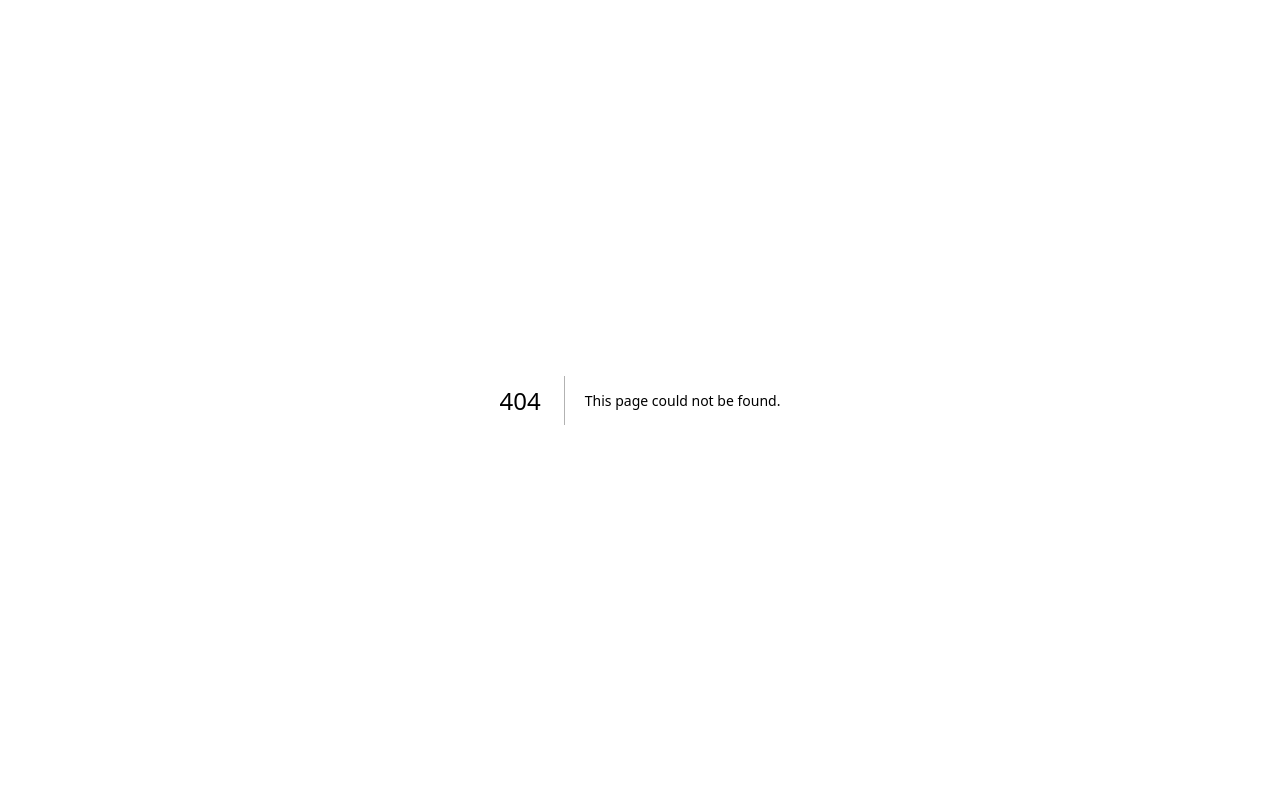
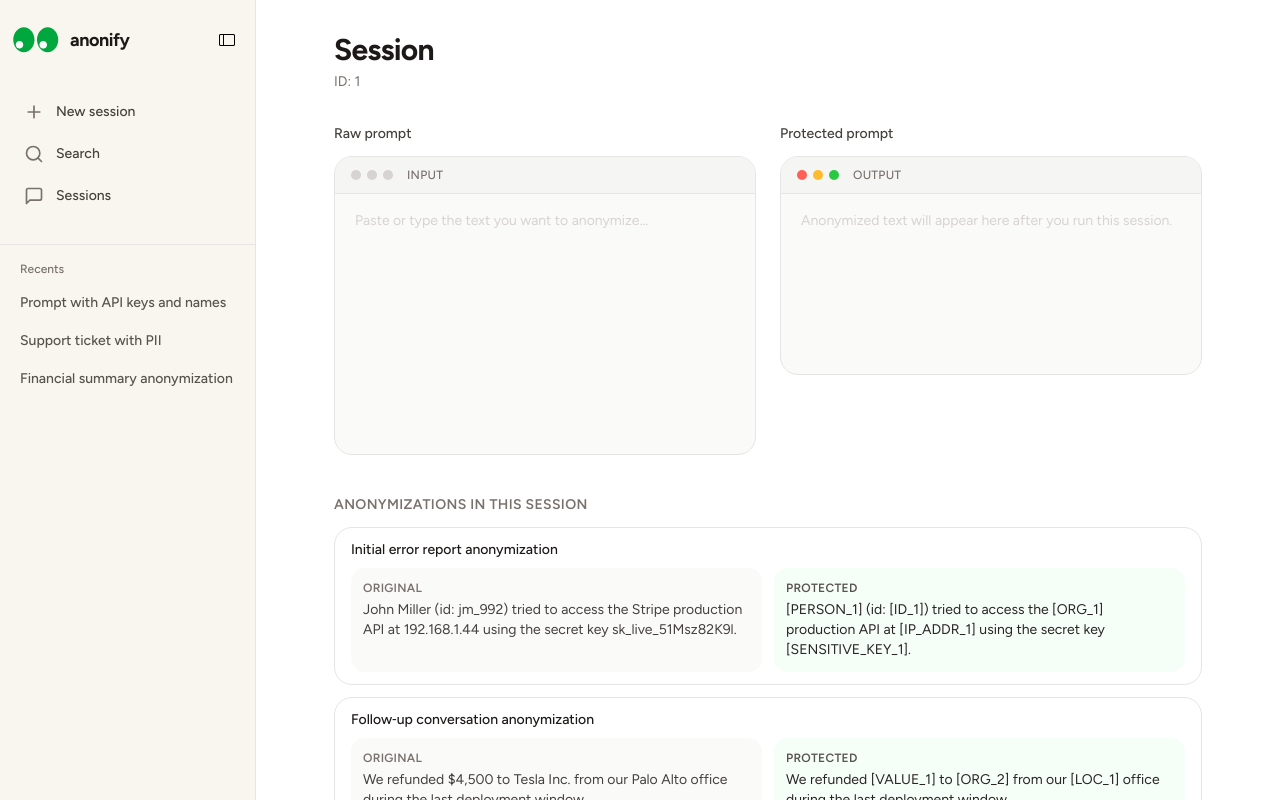
Before and after one commit to steph-crown/anonify, a Next.js app: page /sessions/1 in a window 1280 px wide. Before the commit this address had no page. Built offline with nearby package versions, Linux system fonts and the light colour scheme.

Commit message:
Create new session page

```diff
--- /dev/null
+++ b/app/(dashboard)/new/page.tsx
@@ -0,0 +1,5 @@
+import { SessionPage } from "@/components/session-page";
+
+export default function NewSessionPage() {
+  return <SessionPage isNew anonymizations={[]} />;
+}
--- /dev/null
+++ b/app/(dashboard)/sessions/[id]/page.tsx
@@ -0,0 +1,34 @@
+import { SessionPage } from "@/components/session-page";
+
+const mockAnonymizations = [
+  {
+    id: "a1",
+    title: "Initial error report anonymization",
+    original:
+      "John Miller (id: jm_992) tried to access the Stripe production API at 192.168.1.44 using the secret key sk_live_51Msz82K9l.",
+    protectedText:
+      "[PERSON_1] (id: [ID_1]) tried to access the [ORG_1] production API at [IP_ADDR_1] using the secret key [SENSITIVE_KEY_1].",
+  },
+  {
+    id: "a2",
+    title: "Follow‑up conversation anonymization",
+    original:
+      "We refunded $4,500 to Tesla Inc. from our Palo Alto office during the last deployment window.",
+    protectedText:
+      "We refunded [VALUE_1] to [ORG_2] from our [LOC_1] office during the last deployment window.",
+  },
+];
+
+export default function SessionDetailPage({
+  params,
+}: {
+  params: { id: string };
+}) {
+  return (
+    <SessionPage
+      sessionId={params.id}
+      anonymizations={mockAnonymizations}
+      isNew={false}
+    />
+  );
+}
--- a/app/(dashboard)/sessions/page.tsx
+++ b/app/(dashboard)/sessions/page.tsx
@@ -36,7 +36,7 @@ export default function SessionsPage() {
           Sessions
         </h1>
         <Link
-          href="/"
+          href="/new"
           className="inline-flex items-center gap-2 rounded-full bg-stone-900 px-4 py-2.5 text-sm font-semibold text-[#F5F0E5] transition-colors hover:bg-stone-800"
         >
           <svg
--- a/components/dashboard-sidebar.tsx
+++ b/components/dashboard-sidebar.tsx
@@ -17,9 +17,18 @@ import {
 } from "@/components/ui/command"
 
 const recents = [
-  "Prompt with API keys and names",
-  "Support ticket with PII",
-  "Financial summary anonymization",
+  {
+    id: "1",
+    title: "Prompt with API keys and names",
+  },
+  {
+    id: "2",
+    title: "Support ticket with PII",
+  },
+  {
+    id: "3",
+    title: "Financial summary anonymization",
+  },
 ]
 
 type DashboardSidebarProps = {
@@ -92,7 +101,7 @@ export function DashboardSidebar({
 
         <nav className="flex flex-col gap-0.5 p-3">
           <Link
-            href="/sessions"
+            href="/new"
             className={`flex items-center rounded-lg py-2.5 text-stone-700 transition-colors hover:bg-stone-200/60 hover:text-stone-900 ${
               isCollapsed ? "justify-center px-0" : "gap-3 px-3"
             }`}
@@ -172,13 +181,13 @@ export function DashboardSidebar({
             </h3>
 
             <ul className="flex-1 space-y-0.5 overflow-y-auto px-2">
-              {recents.map((title) => (
-                <li key={title}>
+              {recents.map((item) => (
+                <li key={item.id}>
                   <Link
-                    href="/sessions"
+                    href={`/sessions/${item.id}`}
                     className="block truncate rounded-lg px-3 py-2 text-sm text-stone-600 transition-colors hover:bg-stone-200/60 hover:text-stone-900 font-medium"
                   >
-                    {title}
+                    {item.title}
                   </Link>
                 </li>
               ))}
@@ -204,16 +213,16 @@ export function DashboardSidebar({
             </CommandGroup>
             <CommandSeparator />
             <CommandGroup heading="Sessions">
-              {recents.map((title) => (
+              {recents.map((item) => (
                 <CommandItem
-                  key={title}
-                  value={title}
+                  key={item.id}
+                  value={item.title}
                   onSelect={() => {
-                    globalThis.location.href = "/sessions"
+                    globalThis.location.href = `/sessions/${item.id}`
                     setSearchOpen(false)
                   }}
                 >
-                  <span className="truncate">{title}</span>
+                  <span className="truncate">{item.title}</span>
                   <CommandShortcut>↵</CommandShortcut>
                 </CommandItem>
               ))}
--- /dev/null
+++ b/components/session-page.tsx
@@ -0,0 +1,110 @@
+type Anonymization = {
+  id: string;
+  title: string;
+  original: string;
+  protectedText: string;
+};
+
+type SessionPageProps = {
+  sessionId?: string;
+  anonymizations: Anonymization[];
+  isNew?: boolean;
+};
+
+export function SessionPage({ sessionId, anonymizations, isNew }: SessionPageProps) {
+  const hasHistory = anonymizations.length > 0;
+
+  return (
+    <div className="flex flex-col gap-8 py-6 sm:py-8">
+      <header className="flex flex-col gap-2 sm:flex-row sm:items-baseline sm:justify-between">
+        <div>
+          <h1 className="text-2xl font-bold tracking-tight text-stone-900 sm:text-3xl">
+            {isNew ? "New session" : "Session"}
+          </h1>
+          {!isNew && sessionId && (
+            <p className="mt-1 text-sm text-stone-500">ID: {sessionId}</p>
+          )}
+        </div>
+      </header>
+
+      {/* Editors row */}
+      <section className="grid gap-6 md:grid-cols-2">
+        {/* Input editor */}
+        <div className="flex flex-col gap-3">
+          <div className="text-sm font-medium text-stone-700">Raw prompt</div>
+          <div className="overflow-hidden rounded-2xl border border-stone-200 bg-stone-50">
+            <div className="flex items-center gap-1.5 border-b border-stone-200 bg-stone-100 px-4 py-2.5 text-xs font-medium uppercase tracking-wide text-stone-500">
+              <span className="size-2.5 rounded-full bg-stone-300" />
+              <span className="size-2.5 rounded-full bg-stone-300" />
+              <span className="size-2.5 rounded-full bg-stone-300" />
+              <span className="ml-2">Input</span>
+            </div>
+            <textarea
+              rows={10}
+              className="block w-full resize-none bg-transparent px-5 py-4 text-sm leading-relaxed text-stone-800 placeholder:text-stone-300 focus:outline-none"
+              placeholder="Paste or type the text you want to anonymize..."
+            />
+          </div>
+        </div>
+
+        {/* Output editor */}
+        <div className="flex flex-col gap-3">
+          <div className="text-sm font-medium text-stone-700">Protected prompt</div>
+          <div className="overflow-hidden rounded-2xl border border-stone-200 bg-stone-50">
+            <div className="flex items-center gap-1.5 border-b border-stone-200 bg-stone-100 px-4 py-2.5 text-xs font-medium uppercase tracking-wide text-stone-500">
+              <span className="size-2.5 rounded-full bg-[#FE5F57]" />
+              <span className="size-2.5 rounded-full bg-[#FEBB2F]" />
+              <span className="size-2.5 rounded-full bg-[#28C840]" />
+              <span className="ml-2">Output</span>
+            </div>
+            <div className="min-h-[180px] px-5 py-4 text-sm leading-relaxed text-stone-800">
+              <span className="text-stone-300">
+                Anonymized text will appear here after you run this session.
+              </span>
+            </div>
+          </div>
+        </div>
+      </section>
+
+      {/* History list */}
+      <section className="mt-2 space-y-3">
+        <h2 className="text-sm font-semibold uppercase tracking-wide text-stone-500">
+          Anonymizations in this session
+        </h2>
+        {!hasHistory && (
+          <p className="text-sm text-stone-400">
+            No anonymizations yet. Run this session to see a history of protected prompts.
+          </p>
+        )}
+        {hasHistory && (
+          <div className="space-y-3">
+            {anonymizations.map((item) => (
+              <article
+                key={item.id}
+                className="rounded-2xl border border-stone-200 bg-white px-4 py-3 text-sm text-stone-700"
+              >
+                <h3 className="mb-2 text-sm font-medium text-stone-900">
+                  {item.title}
+                </h3>
+                <div className="grid gap-3 md:grid-cols-2">
+                  <div className="rounded-xl bg-stone-50 p-3">
+                    <p className="mb-1 text-xs font-semibold uppercase tracking-wide text-stone-500">
+                      Original
+                    </p>
+                    <p className="text-sm text-stone-700">{item.original}</p>
+                  </div>
+                  <div className="rounded-xl bg-green-50/60 p-3">
+                    <p className="mb-1 text-xs font-semibold uppercase tracking-wide text-stone-600">
+                      Protected
+                    </p>
+                    <p className="text-sm text-stone-800">{item.protectedText}</p>
+                  </div>
+                </div>
+              </article>
+            ))}
+          </div>
+        )}
+      </section>
+    </div>
+  );
+}
```
